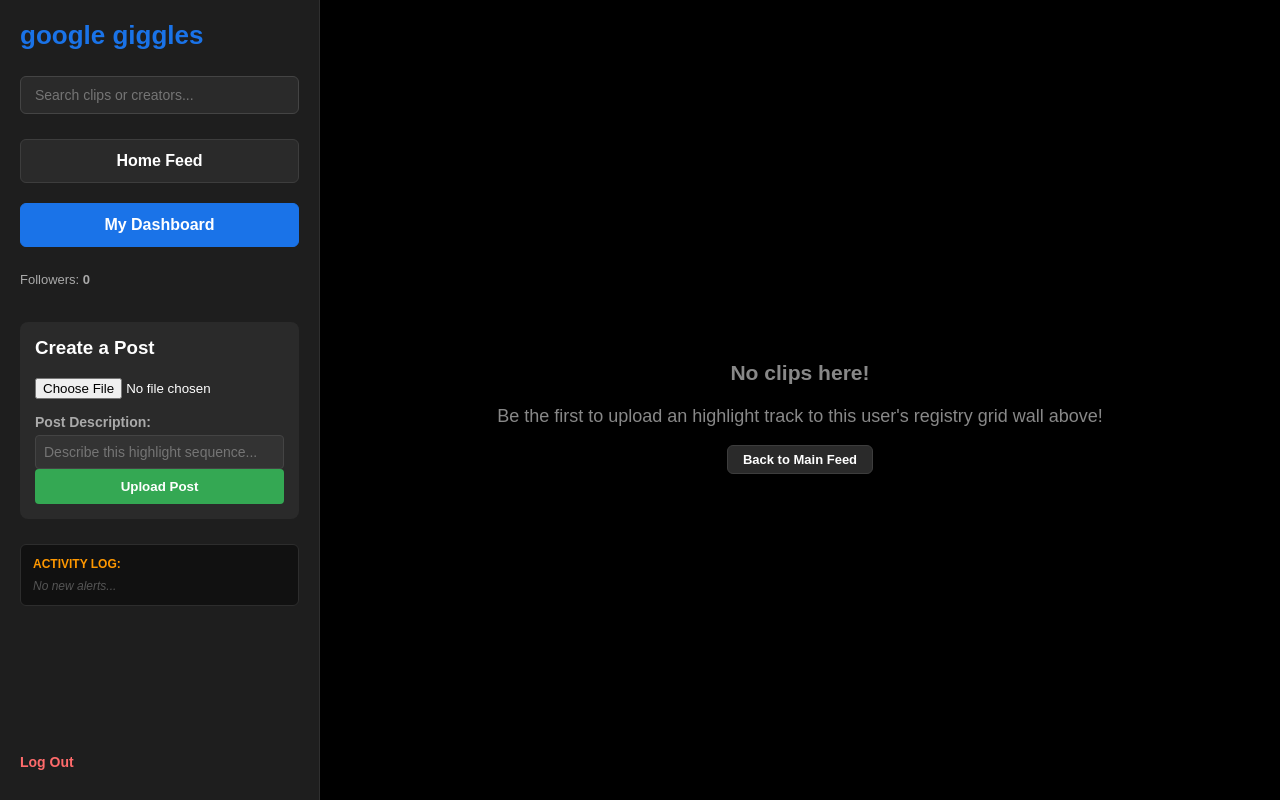
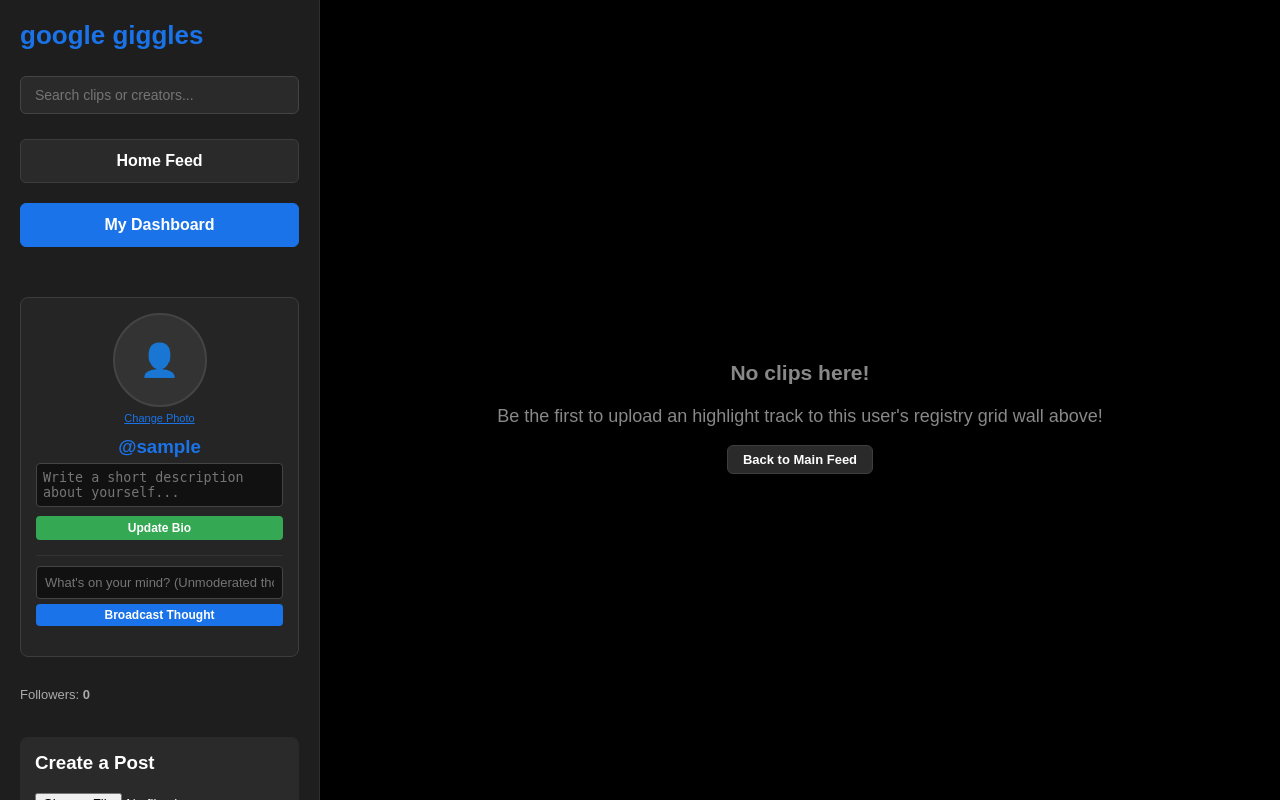
Before and after one commit to MEAR962/google-giggles, a Flask app: a page that uses templates/feed.html in a window 1280 px wide. Run offline with Flask 3, Linux system fonts and the light colour scheme; the visitor is signed in with stand-in values (Sample User, id 1).

Commit message:
Enhance profile header with image upload and bio update

```diff
--- a/templates/feed.html
+++ b/templates/feed.html
@@ -73,6 +73,56 @@
     <a href="/" class="nav-btn {% if not profile_view and not search_query %}nav-active{% endif %}"> Home Feed</a>
     <a href="/?profile={{ current_user }}" class="nav-btn {% if profile_view == current_user %}nav-active{% endif %}"> My Dashboard</a>
 
+    <p style="margin: 5px 0 10px 0; font-size: 13px; color: #aaa;">
+
+    <div class="profile-header-card">
+
+        <div style="margin-bottom: 12px; position: relative; display: inline-block;">
+            {% if target_pfp %}
+                <img src="{{ url_for('static', filename='uploads/' + target_pfp) }}" style="width: 90px; height: 90px; border-radius: 50%; object-fit: cover; border: 2px solid #1a73e8;">
+            {% else %}
+                <div style="width: 90px; height: 90px; border-radius: 50%; background: #333; display: flex; align-items: center; justify-content: center; font-size: 32px; border: 2px solid #444; margin: 0 auto;">👤</div>
+            {% endif %}
+
+
+            {% if not profile_view or profile_view.lower() == current_user.lower() %}
+                <form action="/upload_pfp" method="POST" enctype="multipart/form-data" style="margin-top: 5px;">
+                    <label for="pfp-input" style="font-size: 11px; color: #1a73e8; cursor: pointer; text-decoration: underline; display: block;">Change Photo</label>
+                    <input type="file" id="pfp-input" name="pfp_file" accept=".png, .jpg, .jpeg, .gif" style="display: none;" onchange="this.form.submit()">
+                </form>
+            {% endif %}
+        </div>
+
+
+        <h3 style="color: #1a73e8; margin: 0 0 5px 0;">@{{ profile_view if profile_view else current_user }}</h3>
+
+        {% if not profile_view or profile_view.lower() == current_user.lower() %}
+            <form action="/update_bio" method="POST">
+                <textarea name="bio" rows="2" class="bio-textarea" placeholder="Write a short description about yourself...">{{ user_bio }}</textarea>
+                <button type="submit" class="editor-btn" style="background: #34a853; font-size: 12px; padding: 5px; margin-top: 5px;">Update Bio</button>
+            </form>
+        {% else %}
+            <p style="font-size: 13px; color: #ddd; background: #1a1a1a; padding: 8px; border-radius: 4px; margin: 0; text-align: left; font-style: italic;">{{ user_bio if user_bio else "No description loaded yet." }}</p>
+        {% endif %}
+
+
+        {% if not profile_view or profile_view.lower() == current_user.lower() %}
+            <form action="/post_status" method="POST" style="margin-top: 15px; border-top: 1px solid #333; padding-top: 10px;">
+                <input type="text" name="status_content" placeholder="What's on your mind? (Unmoderated thoughts...)" required
+                       style="width: 100%; background: #111; color: white; border: 1px solid #444; padding: 8px; border-radius: 4px; box-sizing: border-box; font-size: 13px;">
+                <button type="submit" class="editor-btn" style="background: #1a73e8; font-size: 12px; padding: 4px; margin-top: 5px;">Broadcast Thought</button>
+            </form>
+        {% endif %}
+
+
+        <div style="margin-top: 15px; max-height: 180px; overflow-y: auto; text-align: left; display: flex; flex-direction: column; gap: 6px;">
+            {% for status in target_statuses %}
+                <div style="background: #111; padding: 8px; border-radius: 4px; border-left: 3px solid #34a853; font-size: 12px; word-wrap: break-word; color: #eee;">
+                    {{ status.content }}
+                </div>
+            {% endfor %}
+        </div>
+    </div>
     <p style="margin: 5px 0 10px 0; font-size: 13px; color: #aaa;">
          Followers: <strong>{{ follower_count }}</strong>
     </p>
```
